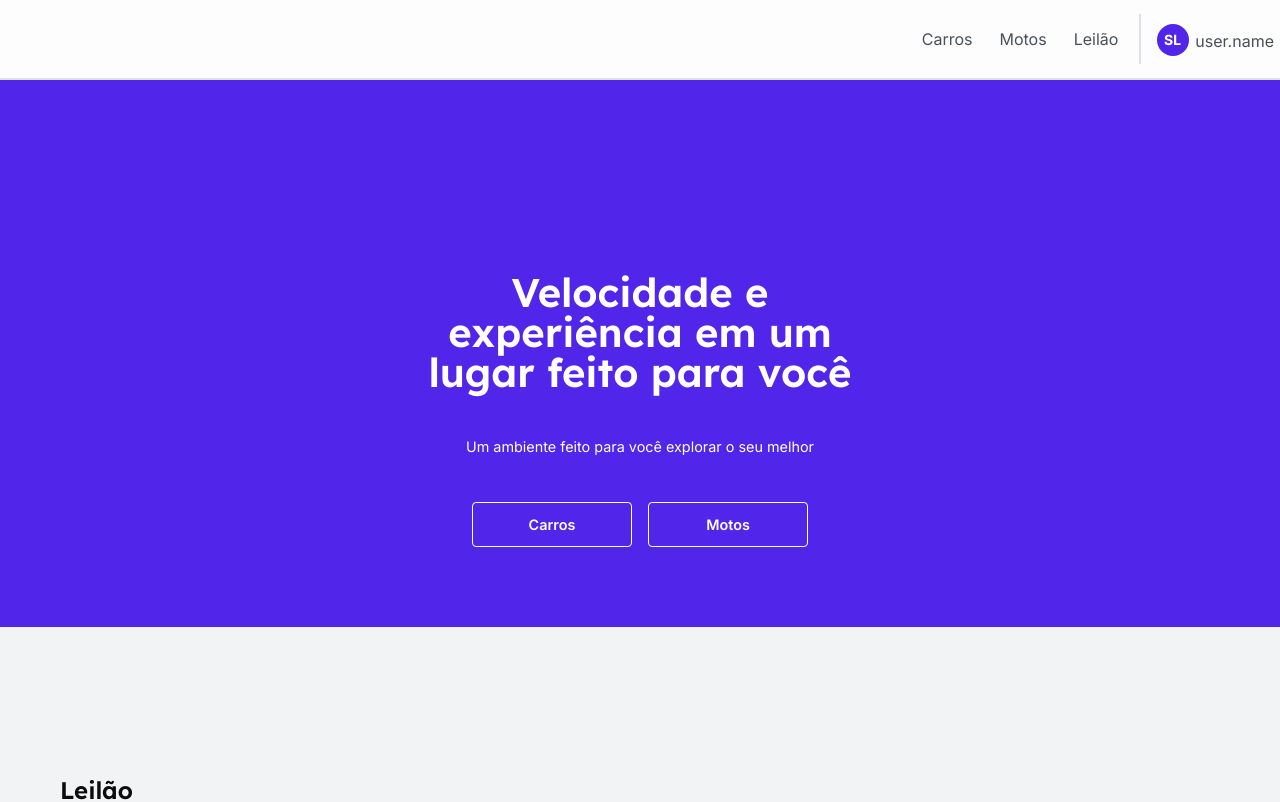
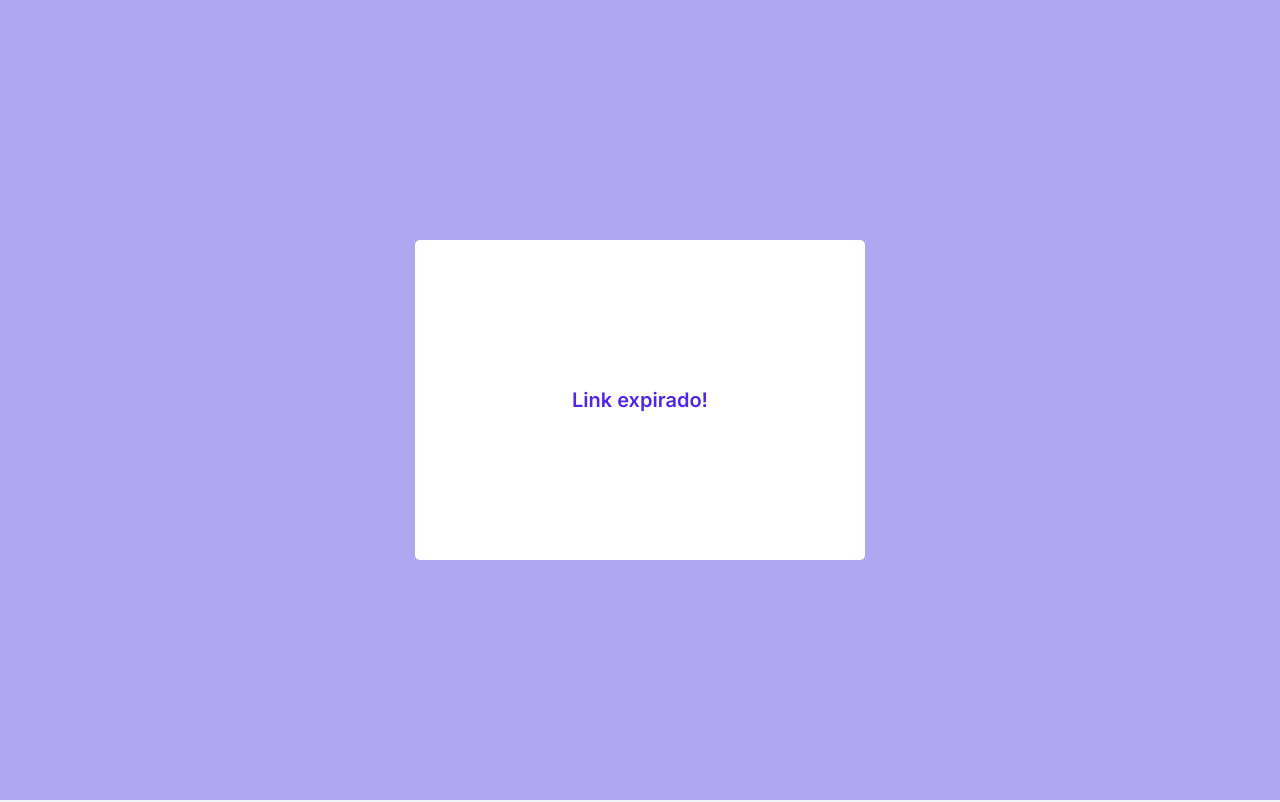
Before and after one commit to motor-shop/motor-shop_front-end, a React (Create React App) app: page /reset-password/1 in a window 1280 px wide. Before the commit this address led to /home. Shown: the top 802 px of the page. Built offline with nearby package versions, Linux system fonts and the light colour scheme.

Commit message:
feat: createdRouteResetPassword

```diff
--- a/package.json
+++ b/package.json
@@ -17,6 +17,7 @@
     "react-dom": "^18.2.0",
     "react-hook-form": "^7.43.3",
     "react-icons": "^4.7.1",
+    "react-loading": "^2.0.3",
     "react-router-dom": "^6.8.1",
     "react-scripts": "5.0.1",
     "styled-components": "^5.3.6",
--- /dev/null
+++ b/src/components/LoadingPage/index.tsx
@@ -0,0 +1,13 @@
+import ReactLoading from "react-loading";
+import { LoadingType } from "react-loading";
+
+interface IPropsLoanding {
+  type: LoadingType;
+  color: string;
+}
+
+const LoadingPage = ({ type, color }: IPropsLoanding) => (
+  <ReactLoading type={type} color={color} height={"10%"} width={"10%"} />
+);
+
+export default LoadingPage;
--- /dev/null
+++ b/src/components/ModalSendEmail/index.tsx
@@ -0,0 +1,111 @@
+import { useState } from "react";
+import Button from "../Button";
+import Input from "../Input";
+import ModalGlobal from "../ModalGlobal";
+import { yupResolver } from "@hookform/resolvers/yup";
+import { useForm } from "react-hook-form";
+import sendEmailResetPasswordSchema from "../../validations/SendEmailValidator";
+import { Container, MessageError, MessageSucess } from "./style";
+import { api } from "../../services/api";
+import LoadingPage from "../LoadingPage";
+
+interface IRequestSendEmail {
+  email: string;
+}
+
+interface IPropsModalSendEmail {
+  closeModal: boolean;
+  setCloseModal: React.Dispatch<React.SetStateAction<boolean>>;
+}
+
+const ModalSendEmail = ({
+  closeModal,
+  setCloseModal,
+}: IPropsModalSendEmail) => {
+  const [isLoading, setIsLoading] = useState(false);
+  const [isSucess, setIsSucess] = useState(false);
+  const [isFail, setIsFail] = useState(false);
+  const [isNotFoundUser, setIsNotFoundUser] = useState(false);
+
+  const {
+    register,
+    handleSubmit,
+    formState: { errors },
+  } = useForm<IRequestSendEmail>({
+    resolver: yupResolver(sendEmailResetPasswordSchema()),
+  });
+
+  const registerIn = (data: IRequestSendEmail) => {
+    setIsLoading(true);
+    api
+      .post("http://localhost:3001/users/sendResetPassword", data)
+      .then((res) => {
+        setIsSucess(true);
+      })
+      .catch((err) => {
+        if (err.response.data.message === "User not found") {
+          setIsNotFoundUser(true);
+        } else {
+          setIsFail(true);
+        }
+
+        console.log(err);
+      })
+      .finally(() => {
+        setIsLoading(false);
+      });
+  };
+
+  return (
+    <ModalGlobal
+      title="Redefinir senha"
+      closeModal={closeModal}
+      setCloseModal={setCloseModal}
+    >
+      <Container>
+        {isLoading && <LoadingPage type="cubes" color="var(--color-brand-2)" />}
+        {isLoading === false &&
+          isSucess === false &&
+          isFail === false &&
+          isNotFoundUser === false && (
+            <form onSubmit={handleSubmit(registerIn)}>
+              <Input
+                label="Email"
+                placeholder="Digite o email da conta cadastrada"
+                register={register}
+                type="text"
+                registerName="email"
+              ></Input>
+              <span>{errors.email?.message}</span>
+
+              <Button type="submit" width="60%">
+                Enviar
+              </Button>
+            </form>
+          )}
+        {isLoading === false && isFail === false && isSucess && (
+          <MessageSucess>
+            Olá, enviamos com sucesso um email para que você possa redefinir sua
+            senha, verifique a caixa de entrada do seu email. Caso não encontre,
+            confira na caixa de spam!
+          </MessageSucess>
+        )}
+        {isLoading === false && isSucess === false && isFail && (
+          <MessageError>
+            Algo deu errado, tente novamente mais tarde!
+          </MessageError>
+        )}
+        {isLoading === false &&
+          isSucess === false &&
+          isFail === false &&
+          isNotFoundUser && (
+            <MessageError>
+              Email não cadastrado em nosso banco de dados
+            </MessageError>
+          )}
+      </Container>
+    </ModalGlobal>
+  );
+};
+
+export default ModalSendEmail;
--- /dev/null
+++ b/src/components/ModalSendEmail/style.ts
@@ -0,0 +1,45 @@
+import styled from "styled-components";
+
+export const Container = styled.div`
+  width: 100%;
+  height: 250px;
+
+  display: flex;
+  flex-direction: column;
+  align-items: center;
+  justify-content: center;
+
+  div {
+    width: 100%;
+  }
+
+  form {
+    width: 100%;
+    height: 100%;
+
+    display: flex;
+    flex-direction: column;
+    align-items: center;
+    justify-content: space-evenly;
+  }
+
+  form > span {
+    color: red;
+    font-weight: 500;
+    font-size: 14px;
+  }
+`;
+
+export const MessageSucess = styled.p`
+  color: var(--color-sucess-1);
+  font-size: 18px;
+  font-weight: 600;
+  text-align: center;
+`;
+
+export const MessageError = styled.p`
+  color: var(--color-alert-1);
+  font-size: 18px;
+  font-weight: 600;
+  text-align: center;
+`;
--- a/src/pages/Login/index.tsx
+++ b/src/pages/Login/index.tsx
@@ -11,10 +11,13 @@ import { FormContainer } from "./styles";
 import { ILoginFunction } from "../../Contexts/User";
 import { useUser } from "../../Contexts/User";
 import loginSchema from "../../validations/LoginValidator";
+import ModalSendEmail from "../../components/ModalSendEmail";
+import { useState } from "react";
 
 const Login = () => {
   const { loginUser } = useUser();
   const navigate = useNavigate();
+  const [closeModal, setCloseModal] = useState(true);
 
   const {
     register,
@@ -42,7 +45,16 @@ const Login = () => {
             register={register}
             registerName="password"
           />
-          <p>Esqueci minha senha</p>
+          <div className="containerButtonResetPassword">
+            <button
+              className="buttonResetPassword"
+              onClick={() => {
+                setCloseModal(false);
+              }}
+            >
+              Esqueci minha senha
+            </button>
+          </div>
           <Button type="submit">Entrar</Button>
           <div className="newUser">
             <p>Ainda não possui conta?</p>
@@ -52,6 +64,7 @@ const Login = () => {
           </div>
         </form>
       </FormContainer>
+      <ModalSendEmail closeModal={closeModal} setCloseModal={setCloseModal} />
       <Footer />
     </>
   );
--- a/src/pages/Login/styles.ts
+++ b/src/pages/Login/styles.ts
@@ -27,6 +27,21 @@ export const FormContainer = styled.div`
     font-size: 12px;
   }
 
+  .containerButtonResetPassword {
+    width: 100%;
+    display: flex;
+    justify-content: flex-end;
+  }
+
+  .buttonResetPassword {
+    background: transparent;
+
+    border: none;
+
+    text-align: end;
+    font-size: 12px;
+  }
+
   .newUser {
     margin-top: 1rem;
     p {
--- /dev/null
+++ b/src/pages/ResetPassword/index.tsx
@@ -0,0 +1,104 @@
+import Button from "../../components/Button";
+import Input from "../../components/Input";
+import { Container, CotainerForm } from "./style";
+import { yupResolver } from "@hookform/resolvers/yup";
+import { useForm } from "react-hook-form";
+import resetPasswordSchema from "../../validations/ResetPasswordValidator";
+import { useParams } from "react-router";
+import { api } from "../../services/api";
+import LoadingPage from "../../components/LoadingPage";
+import { useEffect, useState } from "react";
+import jwtDecode from "jwt-decode";
+
+interface IDataResetPasswordForm {
+  newPassword: string;
+  confirmPassword?: string;
+  token?: string;
+}
+
+const ResetPassword = () => {
+  const { token } = useParams();
+
+  const [isTokenValid, setIsTokenValid] = useState(true);
+  const [isResetedPassword, setIsResetdPassword] = useState(false);
+  const [isLoading, setIsLoading] = useState(false);
+
+  useEffect(() => {
+    try {
+      let decode: any = jwtDecode(token!);
+      if (decode.exp < Math.round(new Date().getTime() / 1000)) {
+        setIsTokenValid(false);
+      }
+    } catch (error) {
+      setIsTokenValid(false);
+    }
+  }, []);
+
+  const {
+    register,
+    handleSubmit,
+    formState: { errors },
+  } = useForm<IDataResetPasswordForm>({
+    resolver: yupResolver(resetPasswordSchema()),
+  });
+
+  const registerIn = (data: IDataResetPasswordForm) => {
+    setIsLoading(true);
+
+    data.token = `${token}`;
+    delete data.confirmPassword;
+
+    api
+      .post("http://localhost:3001/users/resetPassword", data)
+      .then((res) => {
+        setIsResetdPassword(true);
+      })
+      .catch((err) => {
+        console.log(err);
+      })
+      .finally(() => {
+        setIsLoading(false);
+      });
+  };
+
+  return (
+    <Container>
+      <CotainerForm>
+        {isLoading && (
+          <LoadingPage type="cubes" color="var(--color-whiteFixed)" />
+        )}
+        {isTokenValid === false && isLoading === false && <p>Link expirado!</p>}
+        {isTokenValid === true &&
+          isResetedPassword === false &&
+          isLoading === false && (
+            <form onSubmit={handleSubmit(registerIn)}>
+              <Input
+                label="Nova senha"
+                placeholder="Digite a senha"
+                register={register}
+                registerName="newPassword"
+                type="password"
+              />
+              <span>{errors.newPassword?.message}</span>
+              <Input
+                label="Confirmação de senha"
+                placeholder="Digite a senha"
+                register={register}
+                registerName="confirmPassword"
+                type="password"
+              />
+              <span>{errors.confirmPassword?.message}</span>
+              <Button type="submit" width="120px">
+                Enviar
+              </Button>
+            </form>
+          )}
+        {isTokenValid === true &&
+          isResetedPassword === true &&
+          isLoading === false && <p>Senha alterada com sucesso!</p>}
+      </CotainerForm>
+    </Container>
+  );
+};
+
+export default ResetPassword;
--- /dev/null
+++ b/src/pages/ResetPassword/style.ts
@@ -0,0 +1,51 @@
+import styled from "styled-components";
+
+export const Container = styled.div`
+  background-color: var(--color-brand-3);
+  width: 100vw;
+  height: 100vh;
+
+  display: flex;
+  justify-content: center;
+  align-items: center;
+`;
+
+export const CotainerForm = styled.div`
+  background-color: #fff;
+  width: 95%;
+  height: 320px;
+  max-width: 450px;
+
+  padding: 5px;
+  border-radius: 5px;
+
+  display: flex;
+  justify-content: center;
+  align-items: center;
+
+  p {
+    color: var(--color-brand-2);
+    font-size: 20px;
+    font-weight: 600;
+  }
+
+  form {
+    width: 100%;
+    height: 100%;
+
+    display: flex;
+    flex-direction: column;
+    justify-content: space-evenly;
+    align-items: center;
+  }
+
+  form > div {
+    width: 100%;
+  }
+
+  form > span {
+    color: red;
+    font-weight: 500;
+    font-size: 14px;
+  }
+`;
--- a/src/routes/index.tsx
+++ b/src/routes/index.tsx
@@ -5,6 +5,7 @@ import AllAdverts from "../pages/AllAdverts";
 import Home from "../pages/Home";
 import Login from "../pages/Login";
 import Register from "../pages/Register";
+import ResetPassword from "../pages/ResetPassword";
 
 const Routers = () => (
   <Routes>
@@ -13,6 +14,7 @@ const Routers = () => (
     <Route path="/advert/:advertId" element={<Advert />} />
     <Route path="/allAdverts" element={<AllAdverts />} />
     <Route path="/register" element={<Register />} />
+    <Route path="/reset-password/:token" element={<ResetPassword />} />
     <Route path="*" element={<Navigate to="/home" />} />
   </Routes>
 );
--- /dev/null
+++ b/src/validations/ResetPasswordValidator/index.tsx
@@ -0,0 +1,13 @@
+import * as yup from "yup";
+
+const resetPasswordSchema = () => {
+  return yup.object().shape({
+    newPassword: yup.string().required("Senha obrigatória!"),
+    confirmPassword: yup
+      .string()
+      .required("Confirmação de senha obrigatória!")
+      .oneOf([yup.ref("newPassword")], "Confirmação deve ser igual a senha!"),
+  });
+};
+
+export default resetPasswordSchema;
--- /dev/null
+++ b/src/validations/SendEmailValidator/index.tsx
@@ -0,0 +1,9 @@
+import * as yup from "yup";
+
+const sendEmailResetPasswordSchema = () => {
+  return yup.object().shape({
+    email: yup.string().required("Email obrigatório!"),
+  });
+};
+
+export default sendEmailResetPasswordSchema;
```
Also changed, not shown: 1 other file (tests, documents, lock files or other folders).
